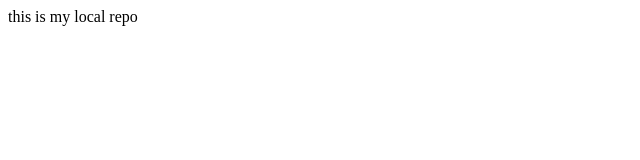
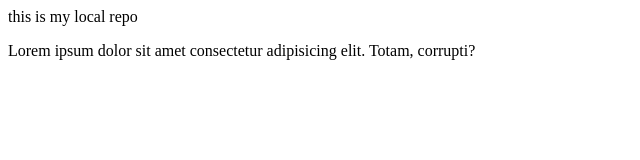
Before and after one commit to binod325/local-repo, a plain HTML site: page index.html in a window 1280 px wide. Shown: the whole page, without its empty margins (0-640 px from the left). Drawn offline with Linux system fonts and the light colour scheme.

Commit message:
Add new paragra

```diff
--- a/index.html
+++ b/index.html
@@ -1,3 +1,6 @@
 <p>this is my local repo
 
 </p>
+<p>
+    Lorem ipsum dolor sit amet consectetur adipisicing elit. Totam, corrupti?
+</p>
```
